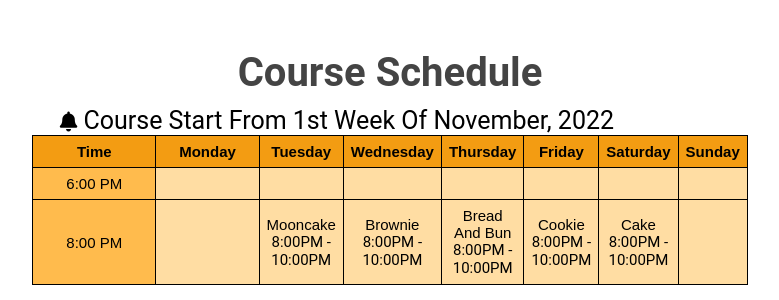
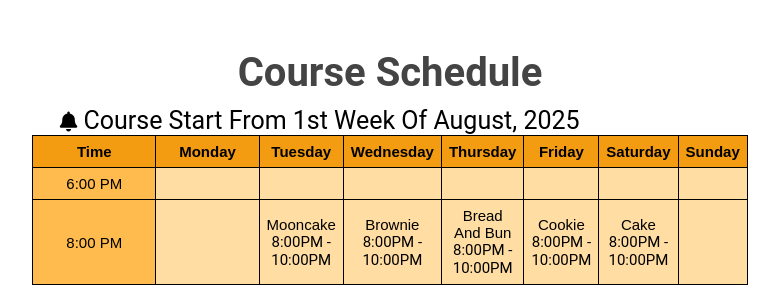
Before and after one commit to rydzze/Bakery-Course-Booking-System, a Flask app: page /course in a window 1280 px wide. Shown: the part 3164-3464 px from the top of the page, without its empty margins (250-1029 px from the left). Run offline with Flask 3, Linux system fonts and the light colour scheme; data that the repository does not hold is empty; some libraries are stand-ins or nearby versions.

Commit message:
Update course.html year 2022 to 2025

```diff
--- a/app/templates/course.html
+++ b/app/templates/course.html
@@ -327,7 +327,7 @@
 
     </style>
     <h1 class="heading">Course schedule</h1>
-      <p style="font-size: 25px;margin-left: 20%;"><i style='font-size:20px' class='fas'>&#xf0f3;</i> Course start from 1st week of November, 2022</p>
+      <p style="font-size: 25px;margin-left: 20%;"><i style='font-size:20px' class='fas'>&#xf0f3;</i> Course start from 1st week of August, 2025</p>
       <table style="border:1px solid black;margin-left:auto;margin-right:auto;font-size: 15px;">
           <colgroup>
               <col span="1" style="background-color: #ffbb4d">
```
